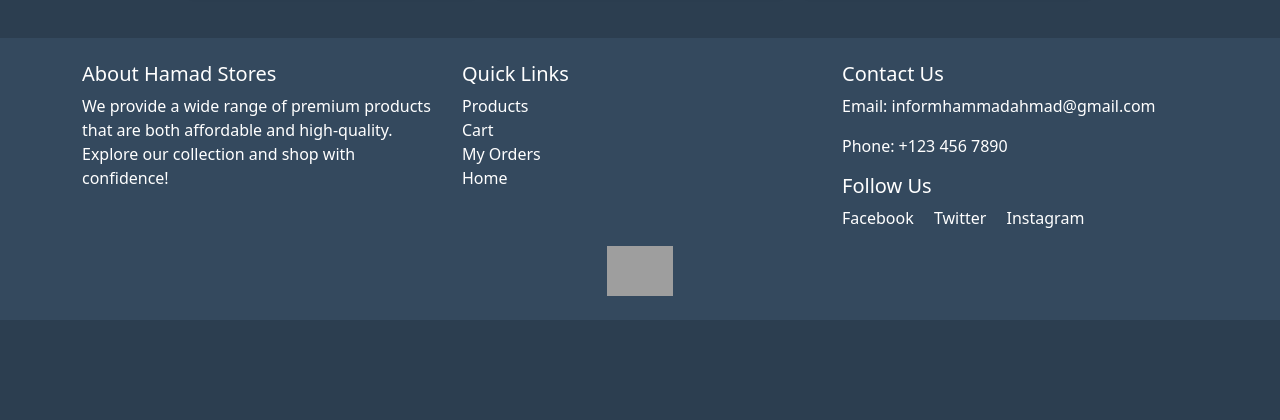
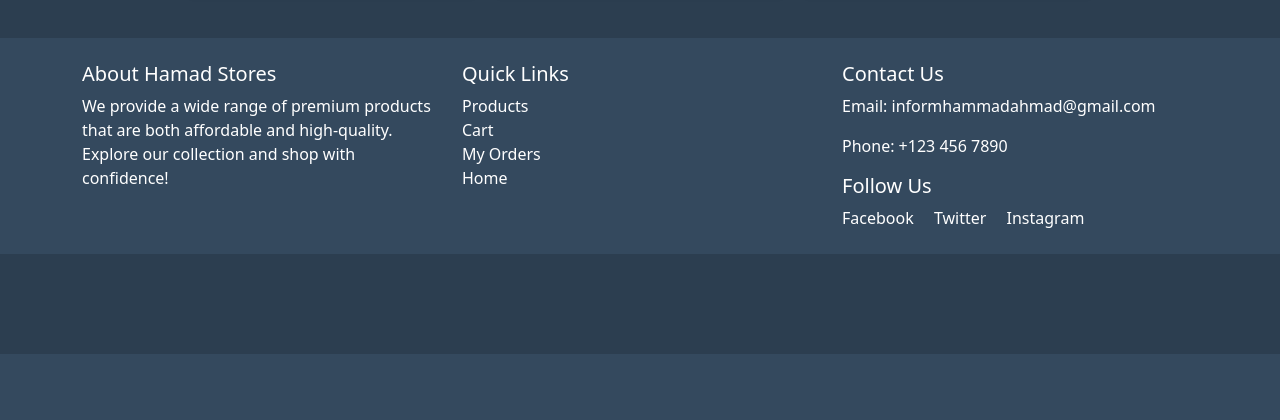
Before and after one commit to HamadMulti/commercework, a Django app: page / in a window 1280 px wide. Shown: the part 2596-3016 px from the top of the page. After the commit the page ends 2950 px from the top, so only its background shows below. Run offline with Django 5.2, Linux system fonts and the light colour scheme; data comes from the database, SQL or seed files in the repository; grey boxes are pictures that could not be loaded.

Commit message:
Update product_list.html

```diff
--- a/ecommerce/templates/ecommerce/product_list.html
+++ b/ecommerce/templates/ecommerce/product_list.html
@@ -240,11 +240,7 @@
         </div>
 
         <!-- Logo at Footer -->
-        <div class="row mt-3">
-            <div class="col-12 text-center">
-                <img src="https://i.ibb.co/V2NDZY2/logo.png" alt="Hamad Stores Logo" style="height: 50px;">
-            </div>
-        </div>
+
     </div>
 </footer>
 
```
